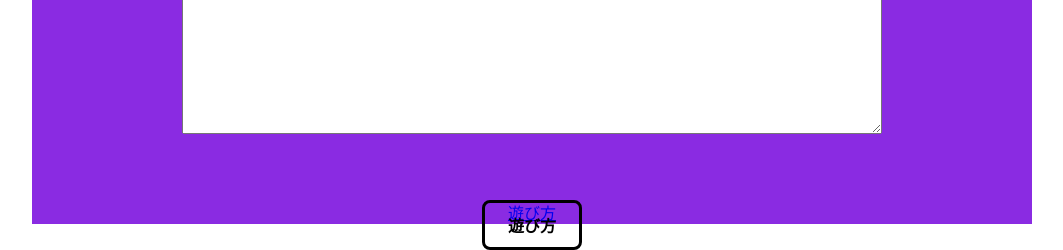
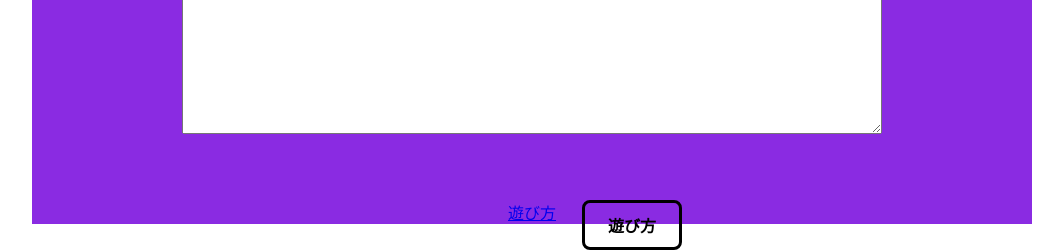
Before and after one commit to nokko-nokko/chikitter, a Flask app: page / in a window 1280 px wide. Shown: the part 765-1015 px from the top of the page, without its empty margins (108-1171 px from the left). Run offline with Flask 2, Linux system fonts and the light colour scheme.

Commit message:
ポップアップがかぶってたのでいったん退けた

```diff
--- a/app/static/css/homehowto.css
+++ b/app/static/css/homehowto.css
@@ -88,6 +88,7 @@ font-size:20px;
 #popup {
     position:relative;
     top:50px;
+    left:100px;
     text-align: center;
     font-weight: bold;
     display: block;
```
